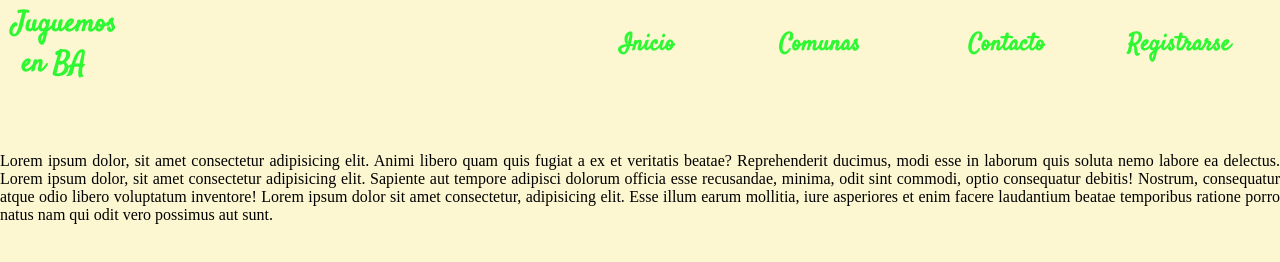
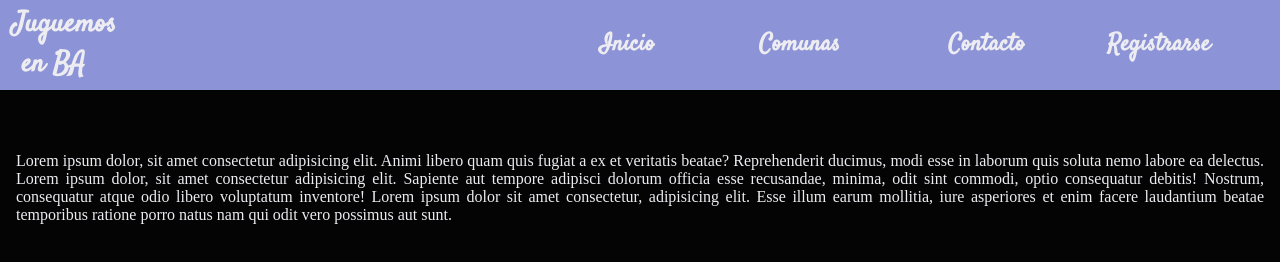
Before and after one commit to Nellyta82/Juguemos-en-Buenos-Aires, a plain HTML site: page Frontend/index.html in a window 1280 px wide. Drawn offline with Linux system fonts and the light colour scheme.

Commit message:
Cambiando los colores

```diff
--- a/Frontend/css/comunas.css
+++ b/Frontend/css/comunas.css
@@ -5,5 +5,7 @@
     text-align: center;
     align-content: center;
     justify-content: center;
+    padding-left: 16px;
+    padding-right: 16px;
 
     }
--- a/Frontend/css/index.css
+++ b/Frontend/css/index.css
@@ -8,7 +8,7 @@
     padding: 0px;
     width: 100%;
     scroll-behavior: smooth;
-    background-color: rgb(252, 247, 209)
+    background-color: rgb(04, 04, 04)
 }
 
 
@@ -16,9 +16,11 @@
 
 #Inicio p {
   padding-top: 150px;
-  color: black;
+  color: rgb(236, 236, 241);
   justify-content: center;
   text-align: justify;
   align-items: center;
+  padding-left: 16px;
+  padding-right: 16px;
 
 }
--- a/Frontend/css/nav-bar.css
+++ b/Frontend/css/nav-bar.css
@@ -4,7 +4,7 @@
     padding: 0px;
     width: 100%;
     scroll-behavior: smooth;
-    background-color: rgb(252, 247, 209)
+    background-color: rgb(04, 04, 04)
 }
 
 /* Haciendo Cambios al nav */
@@ -19,11 +19,13 @@
     padding: 0 0.4rem;
     font-family: 'Satisfy', cursive;
     font-size: 1.5rem;
+    background-color: rgb(140, 147, 214);
   }
 
   .main-logo{
-    color: rgb(46, 248, 49);
+
     text-decoration:none;
+    background-color: rgb(140, 147, 214);
 
   }
 
@@ -36,6 +38,7 @@
     margin-left: -100%;
     transition: all .2s linear;
     z-index: 100;
+    background-color: rgb(140, 147, 214);
   }
 
 .nav.show{
@@ -53,23 +56,15 @@
 
 .nav-link{
     margin-top: 2rem;
-    color: rgb(46, 248, 49);
+    color: rgb(236, 236, 241);
     text-decoration: none;
     font-weight: bold;
     position: relative;
     margin-left: 0px;
+    background-color: rgb(140, 147, 214);
+    height: 100%;
   }
 
-.nav-link::after {
-    position: absolute;
-    content: "";
-    background-color: rgb(244, 148, 30);
-    bottom: -5px;
-    left: 0;
-    width: 0%;
-    height: 3px;
-    transition: 0.3s ease all;
-  }
 
 .nav-link:hover::after {
     width: 100%;
@@ -79,7 +74,8 @@
 .main-logo h3{
     font-family: 'Satisfy', cursive;
     padding-left: 5px;
-    color: rgb(46, 248, 49);
+    color: rgb(236, 236, 241);
+    background-color: rgb(140, 147, 214);
 }
 
 .main-logo .n2{
@@ -87,11 +83,11 @@
 }
 
 .main-logo h3:hover{
-    color: rgb(244, 148, 30);
+    color: rgb(70, 80, 211);
 }
 
 .nav .nav-link:hover{
-    color: rgb(244, 148, 30);
+    color: rgb(70, 80, 211);
 }
 
 .menu-hamburguesa {
@@ -100,7 +96,6 @@
   height: 40px;
   border: none;
   display: flex;
-  background: none;
   flex-direction: column;
   align-items: center;
   justify-content: center;
@@ -112,7 +107,7 @@
   height: 4px;
   margin-bottom: 5px;
   position: relative;
-  background: rgb(244, 148, 30);
+  background: rgb(140, 147, 214);
   border-radius: 3px;
   transform-origin: 4px 0px;
   transition: all .2s linear;
@@ -121,7 +116,7 @@
 .menu-hamburguesa.close span {
     opacity: 1;
     transform: rotate(45deg) translate(0px, 0px);
-    background: rgb(244, 148, 30);
+    background: rgb(140, 147, 214);
   }
 
 .menu-hamburguesa.close span:nth-child(2){
@@ -147,6 +142,7 @@ li{
 .menu ul{
   display: none;
   overflow: visible;
+  background-color: rgb(140, 147, 214);
 
 }
 
@@ -158,6 +154,7 @@ li{
   text-align: left;
   overflow: visible;
   width: 250px;
+  background-color: rgb(140, 147, 214);
 }
 
  /* Haciendo responsivo el Proyecto */
@@ -187,11 +184,13 @@ li{
       flex-wrap: wrap;
       align-items: center;
       justify-content: flex-end;
+      background-color: rgb(140, 147, 214);
     }
 
     .nav-links {
       width: 100%;
       margin-left: 20px;
+      background-color: rgb(140, 147, 214);
     }
 
     .nav-link {
@@ -201,8 +200,7 @@ li{
       align-items: center;
       justify-content: flex-end;
       font-size: 1.5rem;
-      margin-right: 20px;
-      margin-left: 20px;
+      background-color: rgb(140, 147, 214);
     }
 
   }
```
